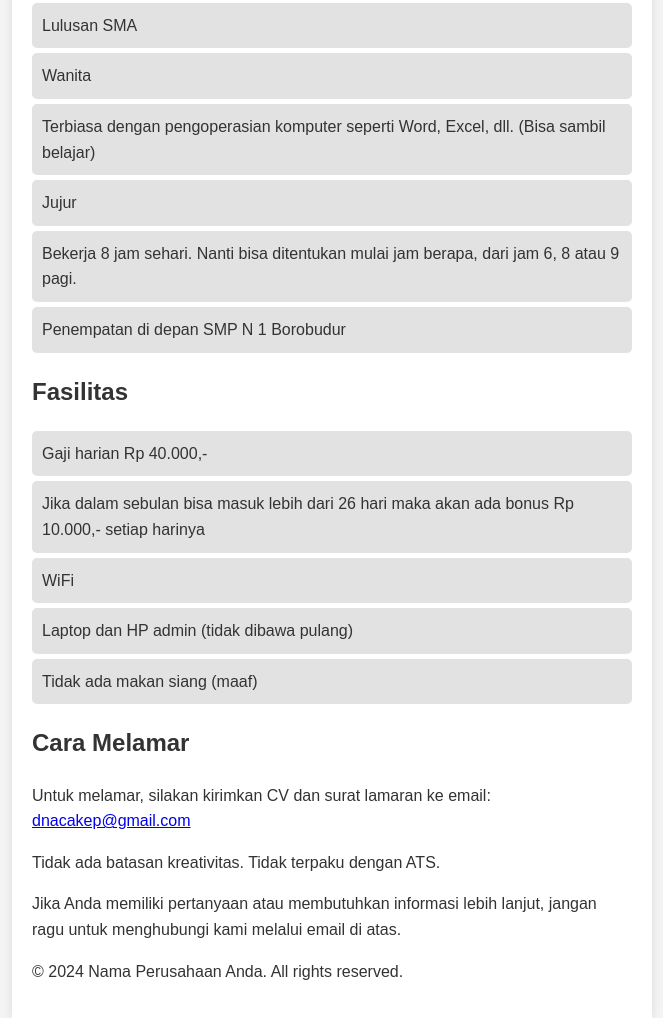
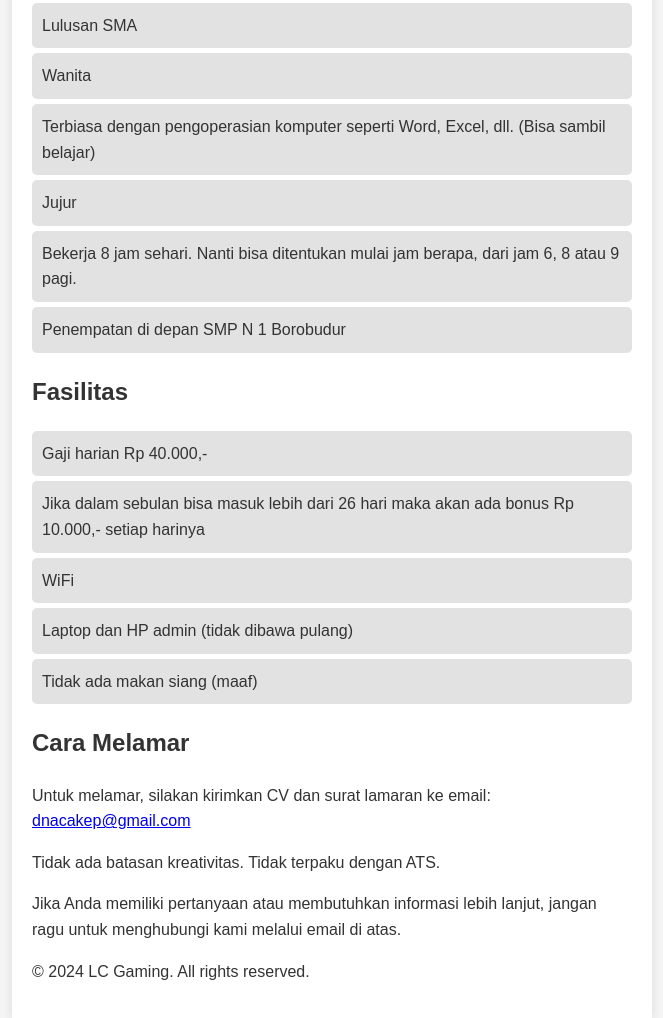
Before and after one commit to dnacakep/lowongan-lcgaming, a plain HTML site: page index.html in a window 1280 px wide. Shown: the part 235-1253 px from the top of the page, without its empty margins (308-971 px from the left). Drawn offline with Linux system fonts and the light colour scheme.

Commit message:
Update index.html

```diff
--- a/index.html
+++ b/index.html
@@ -65,7 +65,7 @@
             <p>Jika Anda memiliki pertanyaan atau membutuhkan informasi lebih lanjut, jangan ragu untuk menghubungi kami melalui email di atas.</p>
         </div>
         <footer>
-            <p>© 2024 Nama Perusahaan Anda. All rights reserved.</p>
+            <p>© 2024 LC Gaming. All rights reserved.</p>
         </footer>
     </div>
 </body>
```
